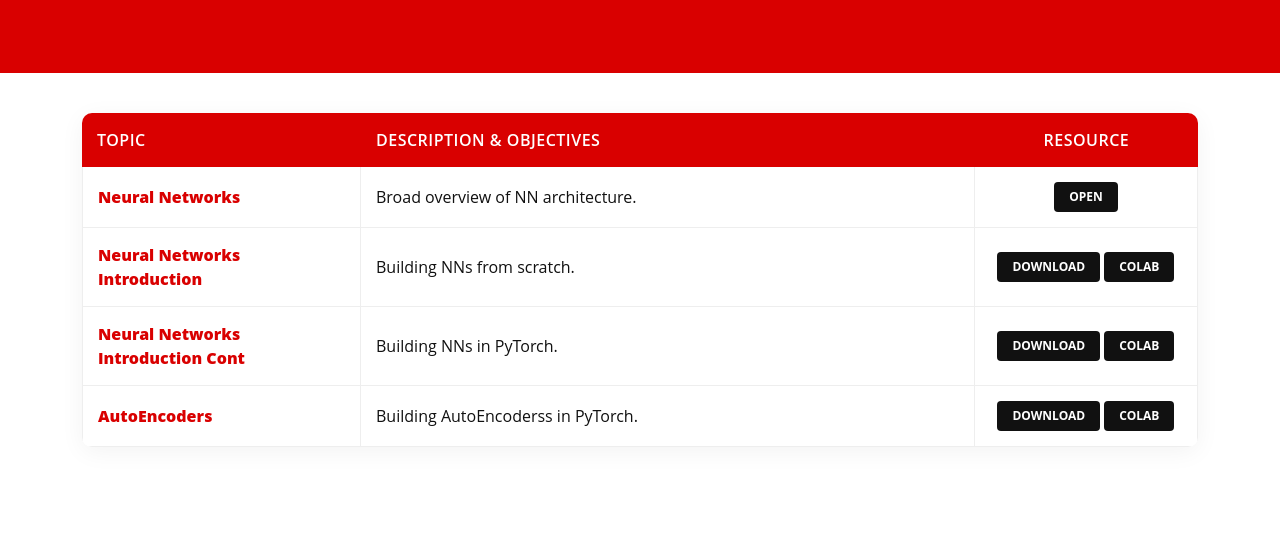
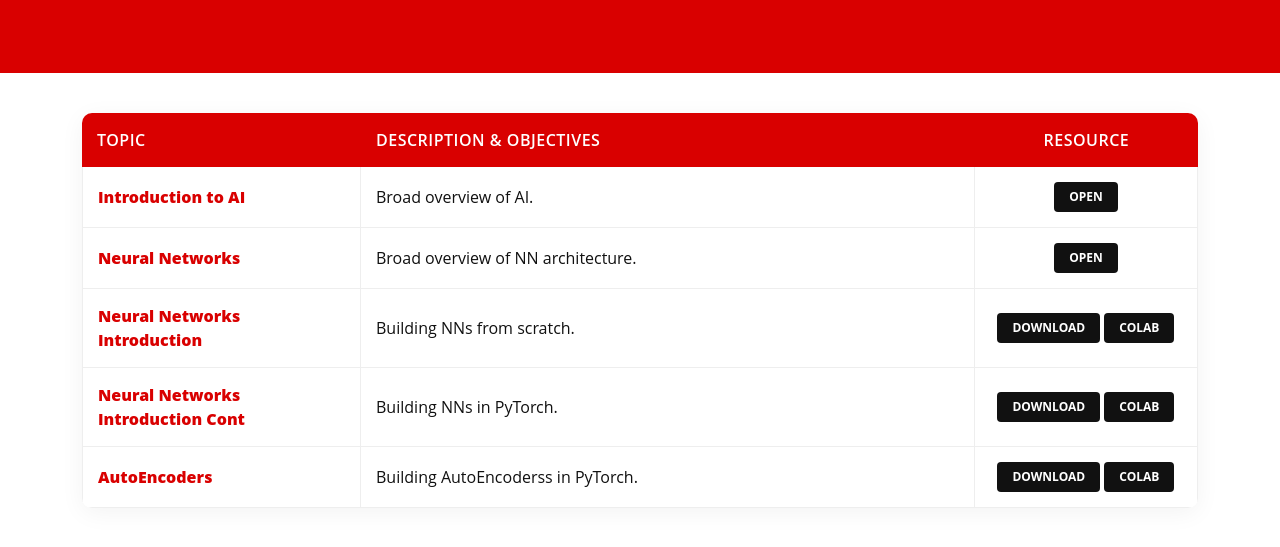
Before and after one commit to KAUST-Academy/ARAMCO_Training_2025_Intro_To_AI, a plain HTML site: page day1.html in a window 1280 px wide. Shown: the part 205-752 px from the top of the page. Drawn offline with Linux system fonts and the light colour scheme.

Commit message:
Add Intro to AI Day 1 PDF and link to day1.html

```diff
--- a/day1.html
+++ b/day1.html
@@ -52,6 +52,11 @@
             </tr>
           </thead>
           <tbody>
+            <tr>
+              <td><strong>Introduction to AI</strong></td>
+              <td>Broad overview of AI.<br></td>
+              <td class="text-center"><a href="./Slides/Day_1/Intro_to_AI_Day_1.pdf" class="table-btn">Open</a></td>
+            </tr>
             <tr>
               <td><strong>Neural Networks</strong></td>
               <td>Broad overview of NN architecture.<br></td>
```
Also changed, not shown: 1 other file.
